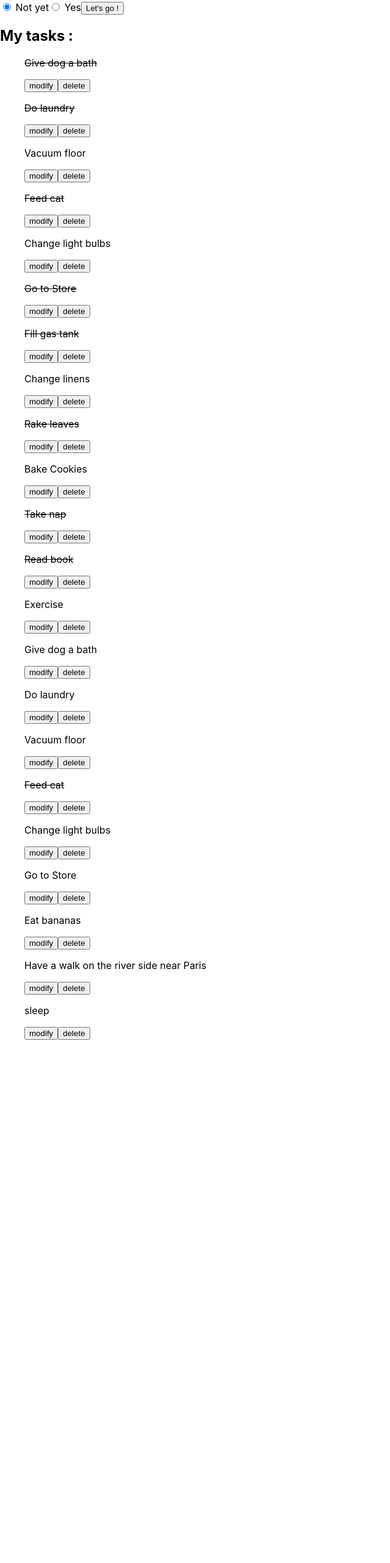
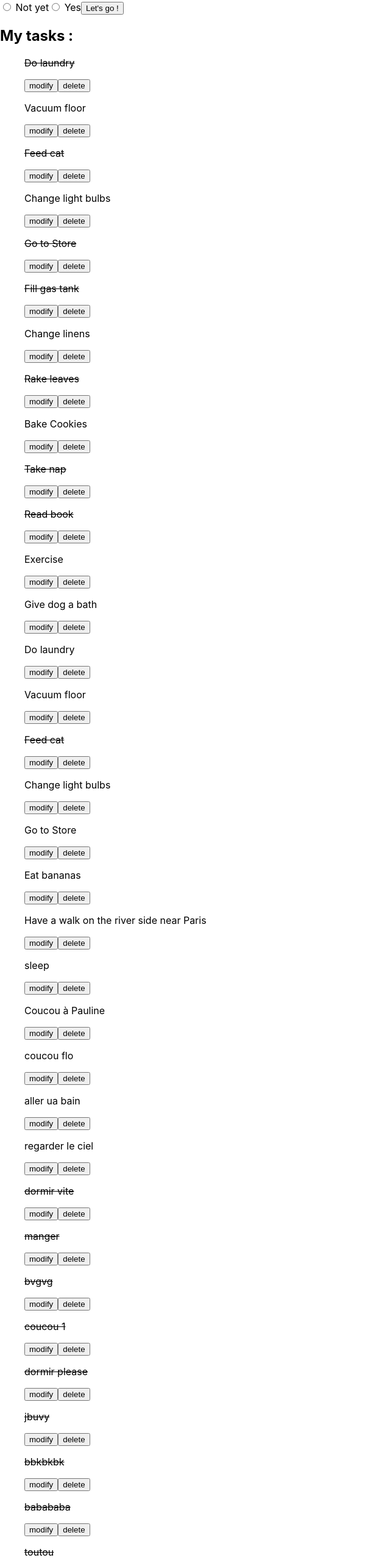
Before and after one commit to AlixV/todolist-mockjson-react, a React (Create React App) app: page / in a window 1280 px wide. Shown: the part 234-2797 px from the top of the page at 61% size, without its empty margins (0-640 px from the left). Before the commit the page ends 1955 px from the top, so only its background shows below. Built offline with nearby package versions, Linux system fonts and the light colour scheme; data requests are answered from the project's data file.

Commit message:
rerender job

```diff
--- a/data/db.json
+++ b/data/db.json
@@ -1,10 +1,5 @@
 {
   "todo": [
-    {
-      "id": 1,
-      "task": "Give dog a bath",
-      "complete": true
-    },
     {
       "id": 2,
       "task": "Do laundry",
@@ -106,6 +101,79 @@
     {
       "task": "sleep",
       "id": 23
+    },
+    {
+      "task": "Coucou à Pauline ",
+      "id": 24
+    },
+    {
+      "task": "coucou flo",
+      "id": 25
+    },
+    {
+      "task": "aller ua bain",
+      "complete": "",
+      "id": 26
+    },
+    {
+      "task": "regarder le ciel",
+      "complete": false,
+      "id": 27
+    },
+    {
+      "task": "dormir vite ",
+      "complete": "false",
+      "id": 28
+    },
+    {
+      "task": "manger ",
+      "complete": "false",
+      "id": 29
+    },
+    {
+      "task": "bvgvg",
+      "complete": "false",
+      "id": 30
+    },
+    {
+      "task": "coucou 1",
+      "complete": "false",
+      "id": 31
+    },
+    {
+      "task": "dormir please",
+      "complete": "false",
+      "id": 32
+    },
+    {
+      "task": "jbuvy",
+      "complete": "false",
+      "id": 33
+    },
+    {
+      "task": "bbkbkbk",
+      "complete": "false",
+      "id": 34
+    },
+    {
+      "task": "babababa",
+      "complete": "false",
+      "id": 35
+    },
+    {
+      "task": "toutou",
+      "complete": true,
+      "id": 36
+    },
+    {
+      "task": "fafaffa",
+      "complete": false,
+      "id": 37
+    },
+    {
+      "task": "fififififi",
+      "complete": true,
+      "id": 38
     }
   ]
 }
--- a/src/App.js
+++ b/src/App.js
@@ -7,6 +7,8 @@ import TodoList from "./components/TodoList";
 
 function App() {
   const [tasks, setTasks] = useState([]);
+  const [newTask, setNewTask] = useState();
+  const [complete, setComplete] = useState(false);
 
   useEffect(() => {
     fetch("http://localhost:8000/todo")
@@ -16,13 +18,20 @@ function App() {
       .then((data) => {
         setTasks(data);
       });
-  }, []); // comment surveiller sans infinit loop à l'ouverture
+  }, [newTask]); // comment surveiller sans infinit loop à l'ouverture
 
   const deleteTask = (id) => {
     axios
       .delete("http://localhost:8000/todo/" + id)
       .then(() => {
         console.log("delete successful");
+        fetch("http://localhost:8000/todo")
+          .then((res) => {
+            return res.json();
+          })
+          .then((data) => {
+            setTasks(data);
+          });
       })
       .catch((e) => console.log(e));
   };
@@ -48,7 +57,12 @@ function App() {
   return (
     <div className="App">
       <Header />
-      <Form />
+      <Form
+        newTask={newTask}
+        setNewTask={setNewTask}
+        complete={complete}
+        setComplete={setComplete}
+      />
       {tasks && (
         <TodoList
           tasks={tasks}
--- a/src/components/Form.jsx
+++ b/src/components/Form.jsx
@@ -1,21 +1,20 @@
 import axios from "axios";
 import React, { useState } from "react";
 
-const Form = () => {
-  const [task, setTask] = useState();
-  const [complete, setComplete] = useState();
+const Form = ({ newTask, setNewTask, complete, setComplete }) => {
   const [error, setError] = useState();
 
   const handleSubmit = (e) => {
-    // e.preventDefault();
+    e.preventDefault();
 
-    const newTask = { task, complete };
+    const newTaskForm = { task: newTask, complete };
+    console.log(newTaskForm);
 
     axios
-      .post("http://localhost:8000/todo", newTask)
+      .post("http://localhost:8000/todo", newTaskForm)
       .then((res) => {
         console.log(res);
-        setTask("");
+        setNewTask("");
       })
       .catch((e) => {
         console.log(e);
@@ -36,8 +35,8 @@ const Form = () => {
           rows="5"
           cols="15"
           placeholder="your task"
-          value={task}
-          onChange={(e) => setTask(e.target.value)}
+          value={newTask}
+          onChange={(e) => setNewTask(e.target.value)}
         />
 
         <legend> Done ?</legend>
@@ -46,8 +45,11 @@ const Form = () => {
           name="complete"
           id="false"
           value={complete}
-          onChange={(e) => setComplete(e.target.value)}
-          checked
+          onChange={(e) => {
+            setComplete(false);
+            console.log("falseCkeckbox : " + e.target.value);
+          }}
+          // checked
         />
         <label htmlFor="false"> Not yet</label>
 
@@ -56,7 +58,10 @@ const Form = () => {
           name="complete"
           id="true"
           value={complete}
-          onChange={(e) => setComplete(e.target.value)}
+          onChange={(e) => {
+            setComplete(true);
+            console.log("trueCkeckbox : " + e.target.value);
+          }}
         />
         <label htmlFor="true"> Yes</label>
 
```
Also changed, not shown: src/components/TodoList.jsx (+7 -0 lines).
